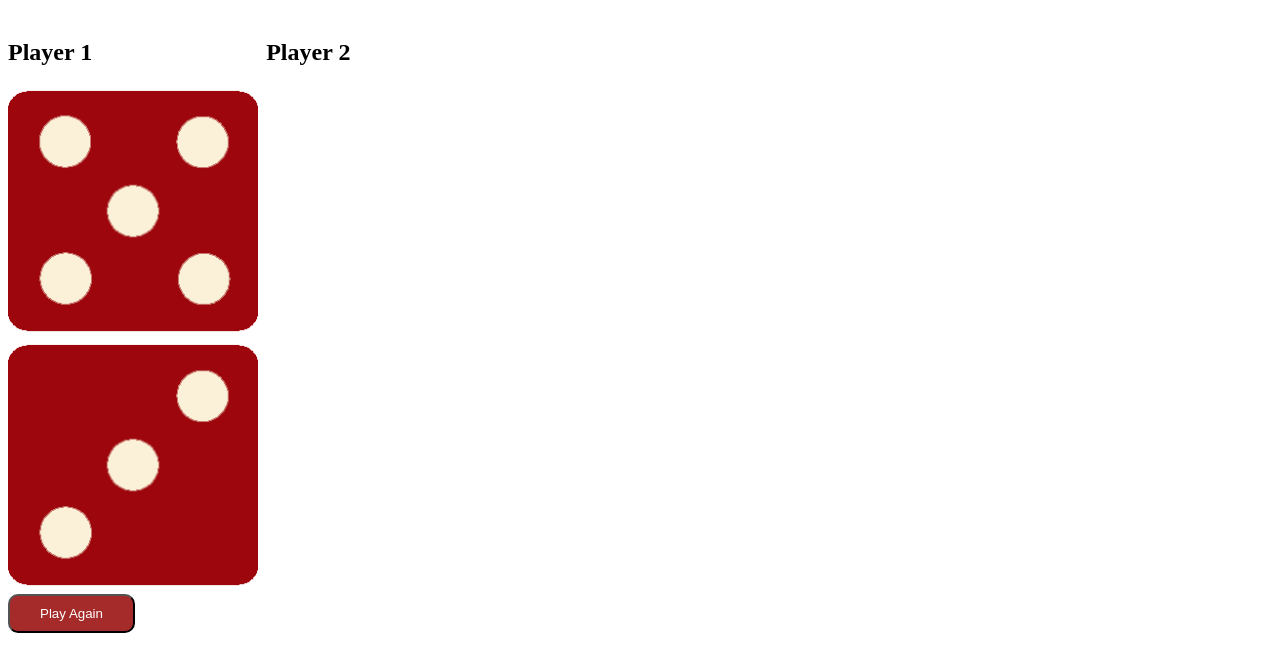
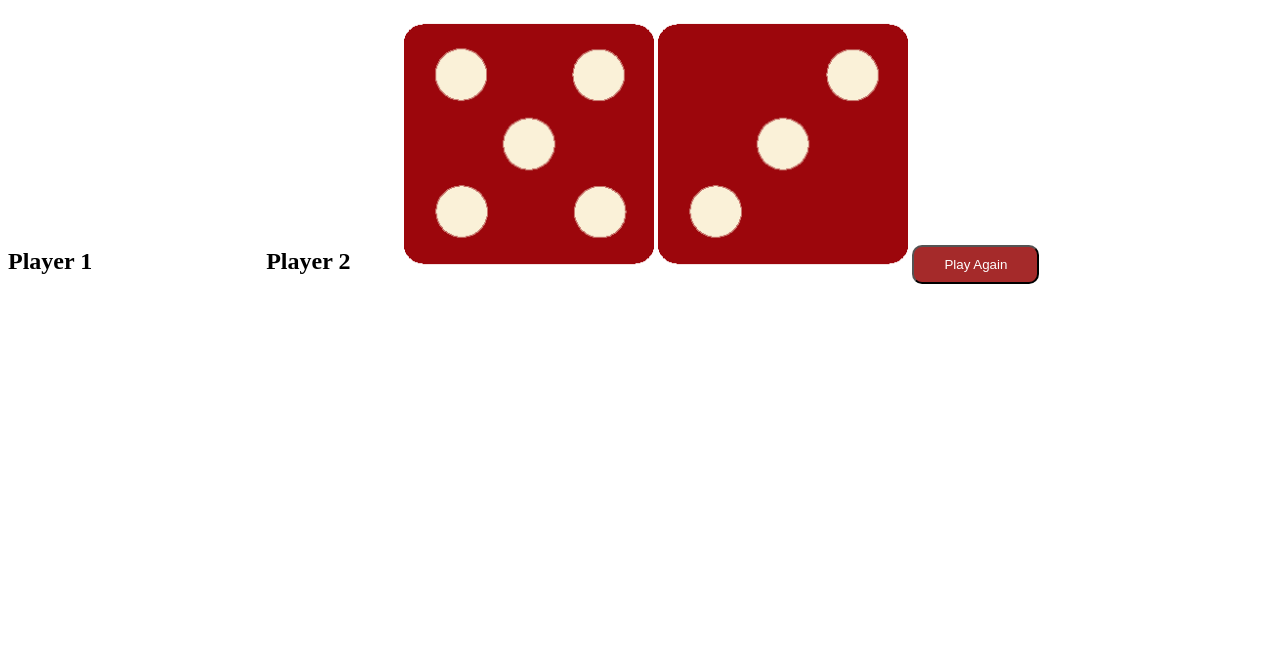
Before and after one commit to daliri1/jaymarkdepala, a plain HTML site: page Index.html in a window 1280 px wide. Shown: the part 61-732 px from the top of the page. Drawn offline with Linux system fonts and the light colour scheme.

Commit message:
Create Index.html

```diff
--- a/Index.html
+++ b/Index.html
@@ -12,13 +12,13 @@
         </h1>
         <h2 class="A">Player 1</h2>
         <h2 class="B">Player 2</h2>
-        <div id="check1">
+
             <img src="dice5.png">
 
-        </div>
-        <div id="check2">
+
+
             <img src="dice3.png">
-        </div>
+
         <button onclick ="pindot ()" type="button" class="btn1">Play Again</button>
 
 
```
